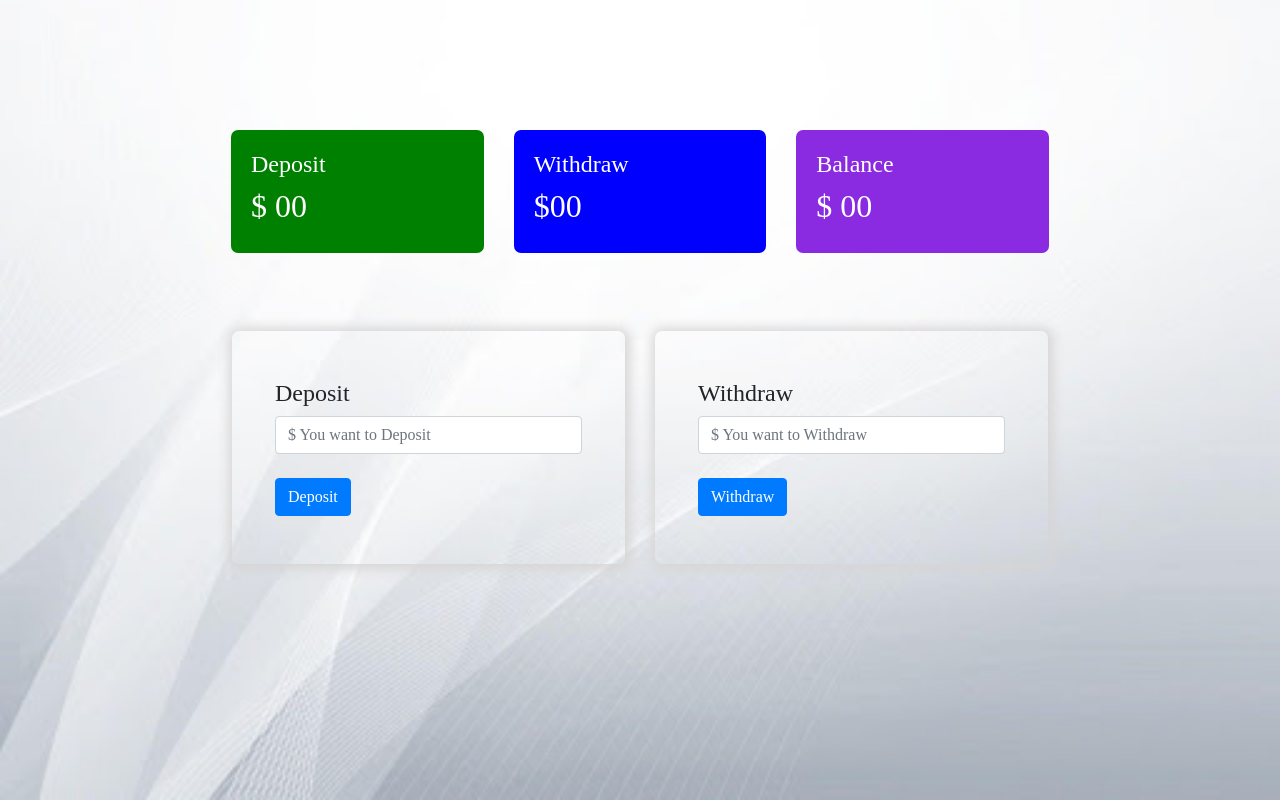
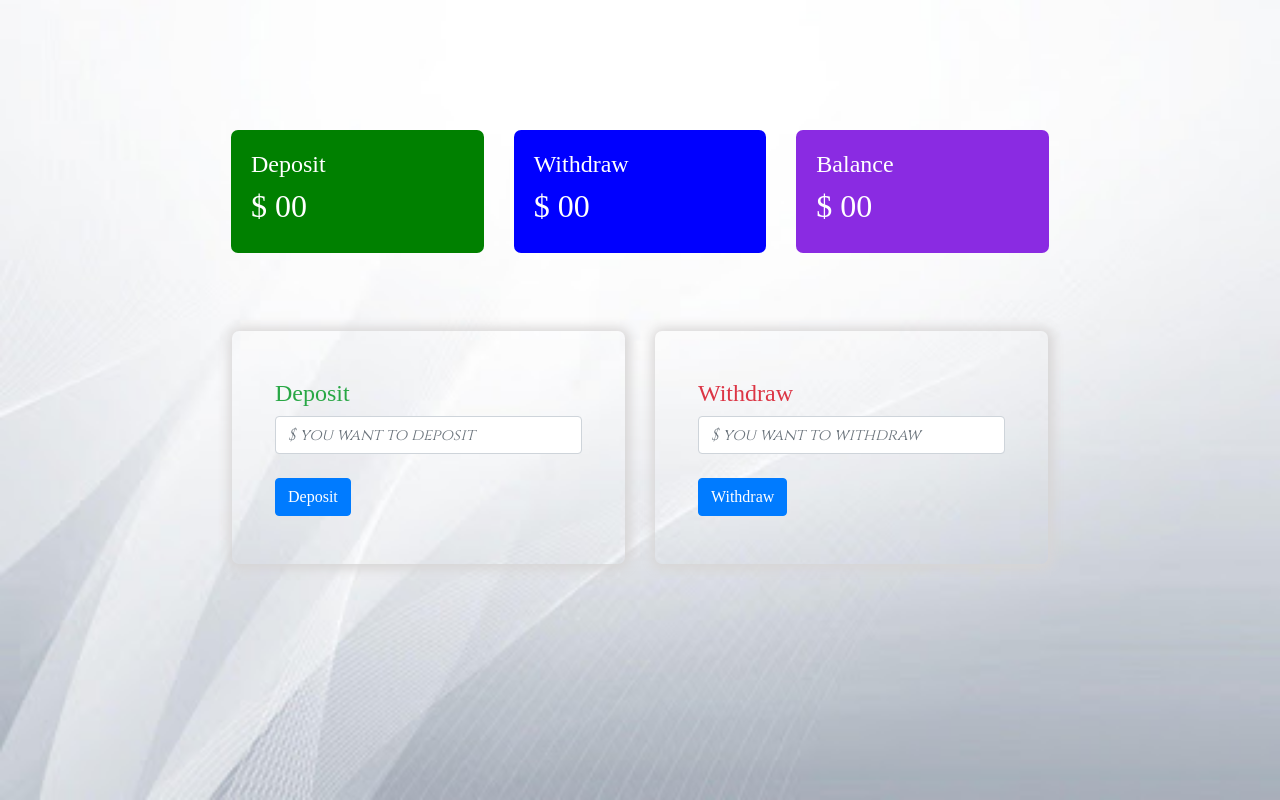
Before and after one commit to borhan365/my-bank, a plain HTML site: page index.html in a window 1280 px wide. Both pictures are taken after a click on the button "Enter your Switch Bank". Drawn offline with nearby package versions, Linux system fonts and the light colour scheme; a web font is replaced by a local one.

Commit message:
Success fully my bank is ready for transtion :)

```diff
--- a/index.html
+++ b/index.html
@@ -33,7 +33,7 @@
                     <div class="col-md-4">
                         <div class="withdraw">
                             <h4>Withdraw</h4>
-                            <h2>$00</h2>
+                            <h2>$ <span id="currentWithdraw">00</span></h2>
                         </div>
                     </div>
                     <div class="col-md-4">
@@ -53,14 +53,14 @@
                     <div class="row">
                         <div class="col-md-6">
                             <div class="input_details_main">
-                                <h4>Deposit</h4>
+                                <h4 class="text-success">Deposit</h4>
                                 <input id="depositAmount" class="form-control" placeholder="$ You want to Deposit" type="text" name="" id="">
                                 <br><button id="addDeposit" class="btn btn-primary">Deposit</button>
                             </div>
                         </div>
                         <div class="col-md-6">
                             <div class="input_details_main">
-                                <h4>Withdraw</h4>
+                                <h4 class="text-danger">Withdraw</h4>
                                 <input id="withdrawAmount" class="form-control" placeholder="$ You want to Withdraw" type="text" name="" id="">
                                 <br><button id="addWithdraw" class="btn btn-primary">Withdraw</button>
                             </div>
@@ -99,6 +99,11 @@
         const withdrawBtn = document.getElementById("addWithdraw");
         withdrawBtn.addEventListener("click", function(){
             const withdrawNumber = getInputNumber("withdrawAmount");
+
+            UpdateSpanText("currentWithdraw", withdrawNumber);
+            UpdateSpanText("currentBalance", -1 * withdrawNumber);
+
+            document.getElementById("withdrawAmount").value = "";
         })
 
         // Get Input Numbers
--- a/style.css
+++ b/style.css
@@ -54,3 +54,8 @@ body{
     border-radius: 7px;
     box-shadow: 1px 1px 12px 4px #d7d5d5;
 }
+::placeholder {
+    font-family: 'Cinzel';
+    font-style: italic;
+    text-transform: lowercase;
+  }
```
